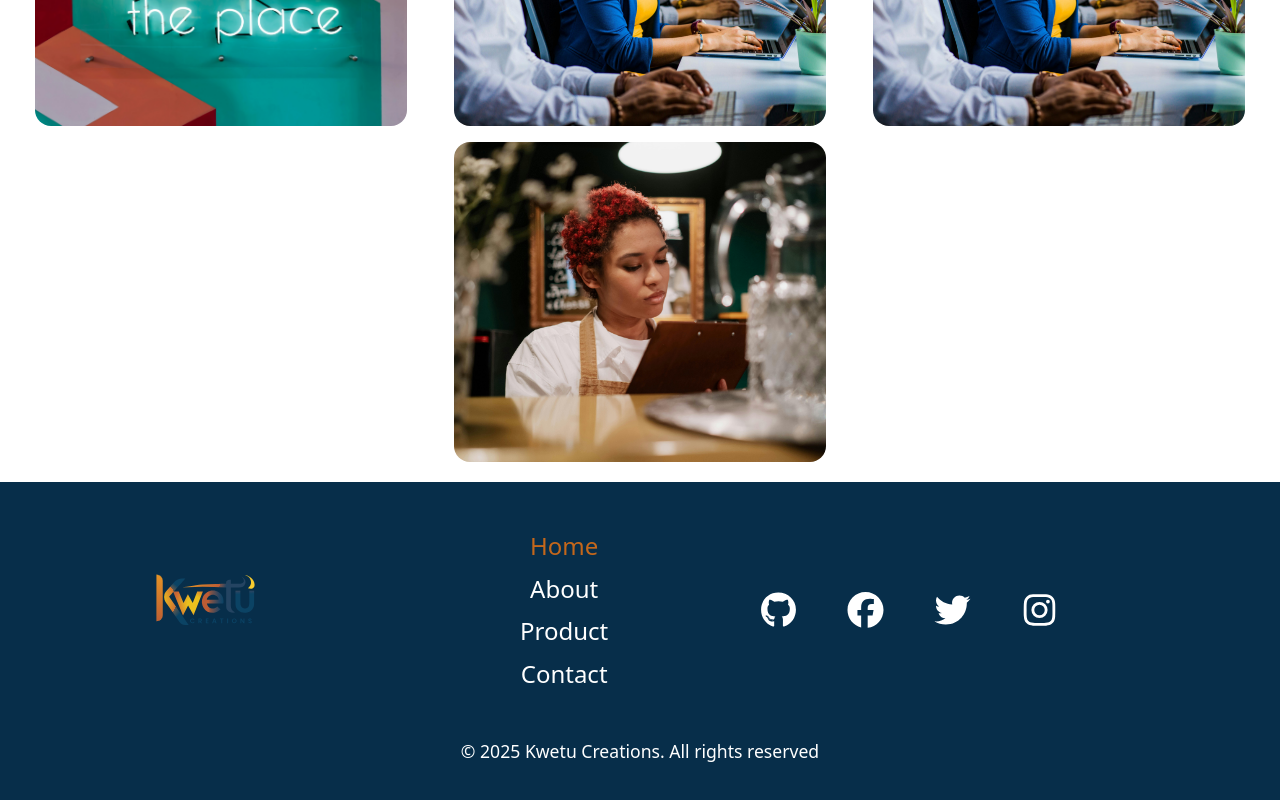
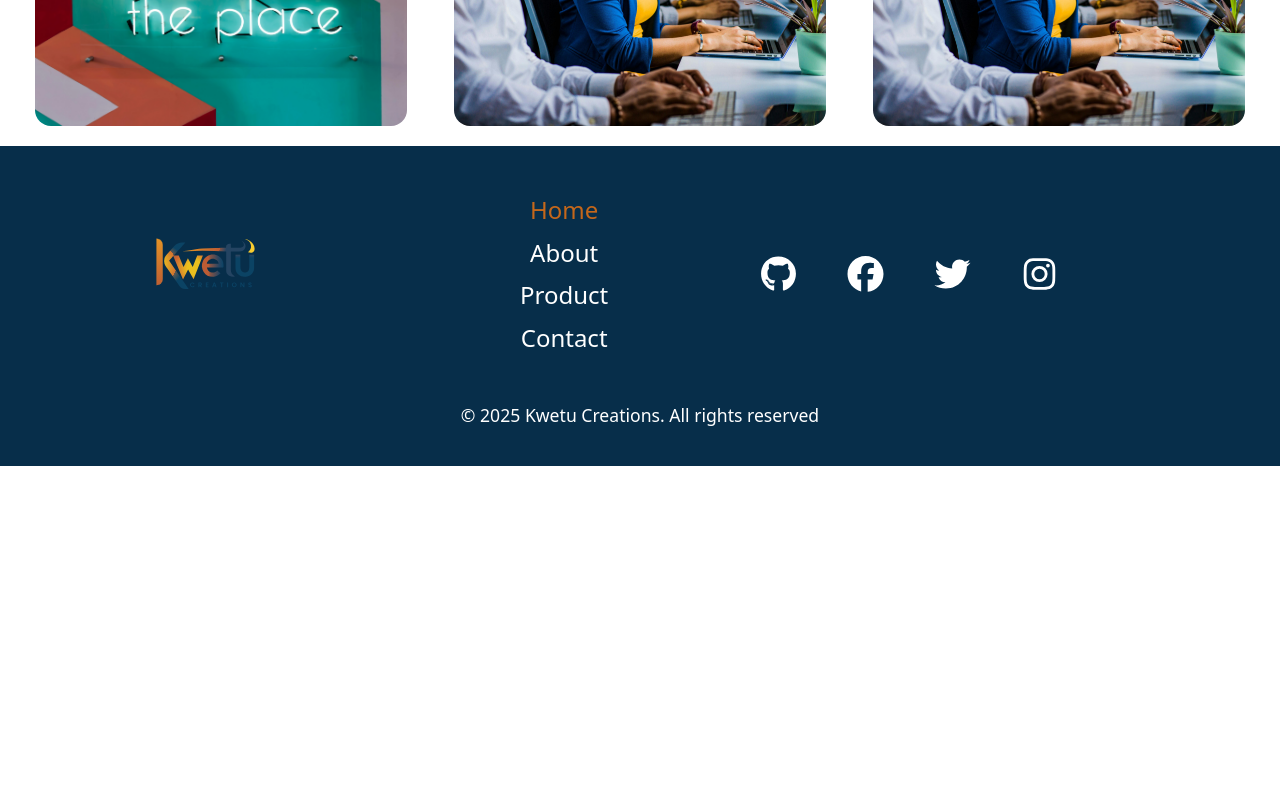
Before and after one commit to Harri254/kwetu_creations, a React (Vite) app: page / in a window 1280 px wide. Shown: the part 1906-2706 px from the top of the page. After the commit the page ends 2372 px from the top, so only its background shows below. Built offline with nearby package versions, Linux system fonts and the light colour scheme.

Commit message:
Change layout to hold two card instead of three on medium screen

```diff
--- a/src/pages/Home.jsx
+++ b/src/pages/Home.jsx
@@ -19,7 +19,6 @@ const gallary = [
     { id: 7, image: place, price: 500, category: "services" },
     { id: 8, image: smile, price: 350, category: "services" },
     { id: 12, image: smile, price: 350, category: "services" },
-    { id: 9, image: worker, price: 600, category: "services" },
     { id: 10, image: worker, price: 600, category: "latest" },
 ];
 
```
